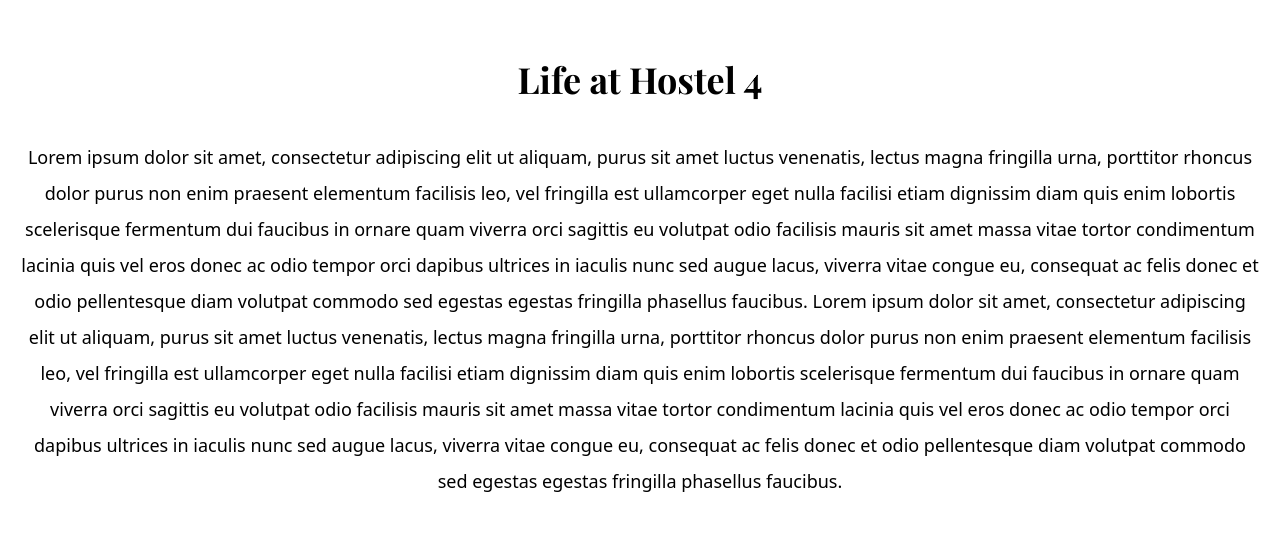
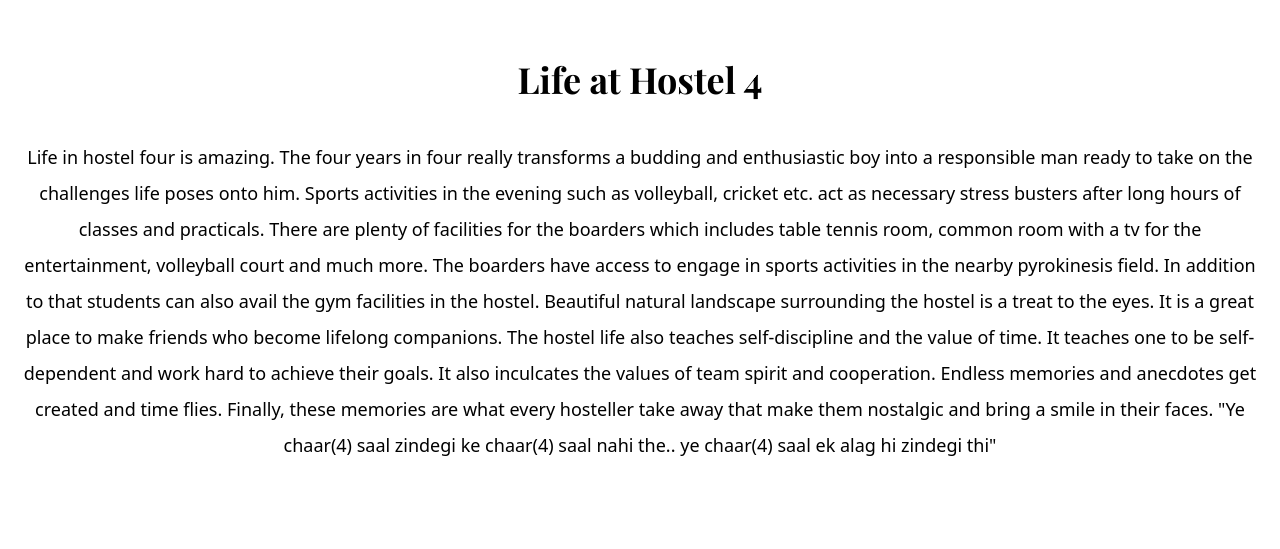
Before and after one commit to bhargawananbhuyan/hostel-site, a Next.js app: page / in a window 1280 px wide. Shown: the part 1200-1749 px from the top of the page. Built offline with nearby package versions, Linux system fonts and the light colour scheme.

Commit message:
added life at h#4

```diff
--- a/pages/index.js
+++ b/pages/index.js
@@ -95,25 +95,24 @@ function index() {
 				<div className="mt-[200px] text-center">
 					<h1 className="text-4xl font-playfair font-bold">Life at Hostel 4</h1>
 					<p className="text-lg mt-10 leading-loose">
-						Lorem ipsum dolor sit amet, consectetur adipiscing elit ut aliquam, purus
-						sit amet luctus venenatis, lectus magna fringilla urna, porttitor rhoncus
-						dolor purus non enim praesent elementum facilisis leo, vel fringilla est
-						ullamcorper eget nulla facilisi etiam dignissim diam quis enim lobortis
-						scelerisque fermentum dui faucibus in ornare quam viverra orci sagittis eu
-						volutpat odio facilisis mauris sit amet massa vitae tortor condimentum
-						lacinia quis vel eros donec ac odio tempor orci dapibus ultrices in iaculis
-						nunc sed augue lacus, viverra vitae congue eu, consequat ac felis donec et
-						odio pellentesque diam volutpat commodo sed egestas egestas fringilla
-						phasellus faucibus. Lorem ipsum dolor sit amet, consectetur adipiscing elit
-						ut aliquam, purus sit amet luctus venenatis, lectus magna fringilla urna,
-						porttitor rhoncus dolor purus non enim praesent elementum facilisis leo, vel
-						fringilla est ullamcorper eget nulla facilisi etiam dignissim diam quis enim
-						lobortis scelerisque fermentum dui faucibus in ornare quam viverra orci
-						sagittis eu volutpat odio facilisis mauris sit amet massa vitae tortor
-						condimentum lacinia quis vel eros donec ac odio tempor orci dapibus ultrices
-						in iaculis nunc sed augue lacus, viverra vitae congue eu, consequat ac felis
-						donec et odio pellentesque diam volutpat commodo sed egestas egestas
-						fringilla phasellus faucibus.
+						Life in hostel four is amazing. The four years in four really transforms a
+						budding and enthusiastic boy into a responsible man ready to take on the
+						challenges life poses onto him. Sports activities in the evening such as
+						volleyball, cricket etc. act as necessary stress busters after long hours of
+						classes and practicals. There are plenty of facilities for the boarders
+						which includes table tennis room, common room with a tv for the
+						entertainment, volleyball court and much more. The boarders have access to
+						engage in sports activities in the nearby pyrokinesis field. In addition to
+						that students can also avail the gym facilities in the hostel. Beautiful
+						natural landscape surrounding the hostel is a treat to the eyes. It is a
+						great place to make friends who become lifelong companions. The hostel life
+						also teaches self-discipline and the value of time. It teaches one to be
+						self-dependent and work hard to achieve their goals. It also inculcates the
+						values of team spirit and cooperation. Endless memories and anecdotes get
+						created and time flies. Finally, these memories are what every hosteller
+						take away that make them nostalgic and bring a smile in their faces.
+						&quot;Ye chaar(4) saal zindegi ke chaar(4) saal nahi the.. ye chaar(4) saal
+						ek alag hi zindegi thi&quot;
 					</p>
 				</div>
 
```
